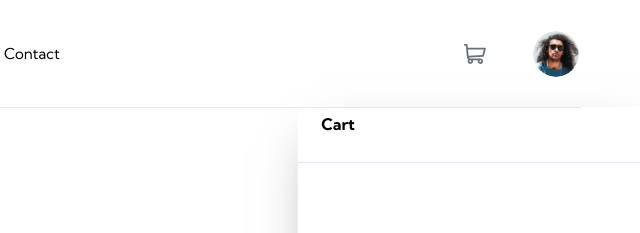
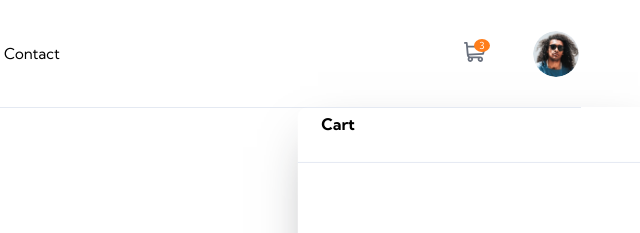
Before and after one commit to BlastChrome/Ecommerce-Product-Page, a website built with webpack: page src/template.html in a window 1280 px wide. Shown: the top 233 px of the page, 614-1254 px from the left. Built offline with nearby package versions, Linux system fonts and the light colour scheme.

Commit message:
added psuedo element to the cart

```diff
--- a/src/scss/base/_variables.scss
+++ b/src/scss/base/_variables.scss
@@ -4,11 +4,12 @@ $secondary-color: #ffeee2;
 $tertiary-color: #b6bcc8;
 $quaternary-color: #e4e9f2;
 $quinary-color: #69707d;
-
+$white-color: #ffffff;
 //fonts
 $primary-font: "Kumbh Sans";
 
 //elements
 $shadow: 0px 20px 50px -20px rgba(29, 32, 38, 0.5);
 $radius-1: 10px;
-$radius-2: 15x;
+$radius-2: 15px;
+$radius-3: 50%;
--- a/src/scss/layout/_header.scss
+++ b/src/scss/layout/_header.scss
@@ -26,6 +26,23 @@
     max-width: 117px;
     position: relative;
     height: 107px;
+    .svg-wrapper {
+      position: relative;
+      &:after {
+        content: "3";
+        content: "3";
+        color: $white-color;
+        border-radius: $radius-3;
+        text-align: center;
+        font-size: 0.61em;
+        width: 16px;
+        height: 13px;
+        position: absolute;
+        background: $primary-color;
+        bottom: 58%;
+        left: 45%;
+      }
+    }
   }
 
   &__cart {
--- a/src/template.html
+++ b/src/template.html
@@ -34,7 +34,9 @@
                             </ul>
                         </div>
                         <div class="header__user">
+                            <div class="svg-wrapper">
                             <svg class="header__cart" width="22" height="20" viewBox="0 0 22 20" fill="none" xmlns="http://www.w3.org/2000/svg"><g id="Group 14"><path id="Shape" fill-rule="evenodd" clip-rule="evenodd" d="M3.86313 3.64139H20.9246C21.5077 3.64139 21.9352 4.19014 21.7941 4.75489L19.9732 12.0381C19.8781 12.4181 19.5473 12.6924 19.1563 12.7153L4.83452 13.557C5.09057 14.1554 5.68378 14.5661 6.36452 14.5661H16.3727C17.8709 14.5661 19.0897 15.7849 19.0897 17.2831C19.0897 18.7812 17.8709 20 16.3727 20C14.4955 20 13.1758 18.1275 13.818 16.3584H8.91319C9.55625 18.1298 8.23365 20 6.35846 20C4.09916 20 2.83011 17.3851 4.21903 15.6114C3.44867 15.0012 3.00149 14.1031 2.92835 13.2755C1.79349 0.631508 1.84298 1.18296 1.9492 2.36648L1.94921 2.36663L1.94928 2.36744C2.02069 3.1631 2.11759 4.24273 1.89764 1.79232H0.896159C0.401223 1.79232 0 1.39109 0 0.896159C0 0.401223 0.401223 0 0.896159 0H2.71694C3.18081 0 3.56803 0.354025 3.60951 0.816059L3.86313 3.64139ZM5.43388 17.2831C5.43388 17.7929 5.84867 18.2077 6.35846 18.2077C6.86829 18.2077 7.28308 17.7929 7.28308 17.2831C7.28308 16.7732 6.86829 16.3584 6.35846 16.3584C5.84867 16.3584 5.43388 16.7732 5.43388 17.2831ZM16.3727 18.2077C15.8629 18.2077 15.4481 17.7929 15.4481 17.2831C15.4481 16.7732 15.8629 16.3584 16.3727 16.3584C16.8825 16.3584 17.2973 16.7732 17.2973 17.2831C17.2973 17.7929 16.8825 18.2077 16.3727 18.2077ZM4.59328 11.7758L18.394 10.9648L19.7769 5.43367H4.02401L4.59328 11.7758Z" fill="#69707D"/></g></svg>
+                        </div>
                             <div class="header__profile-box"> <img class="header__profile" src="<%= require('./assets/Oval.jpg') %>" alt="user-icon" /></div>
                             <div class="cart">
                                 <p class="cart__text--title">Cart</p>
```
